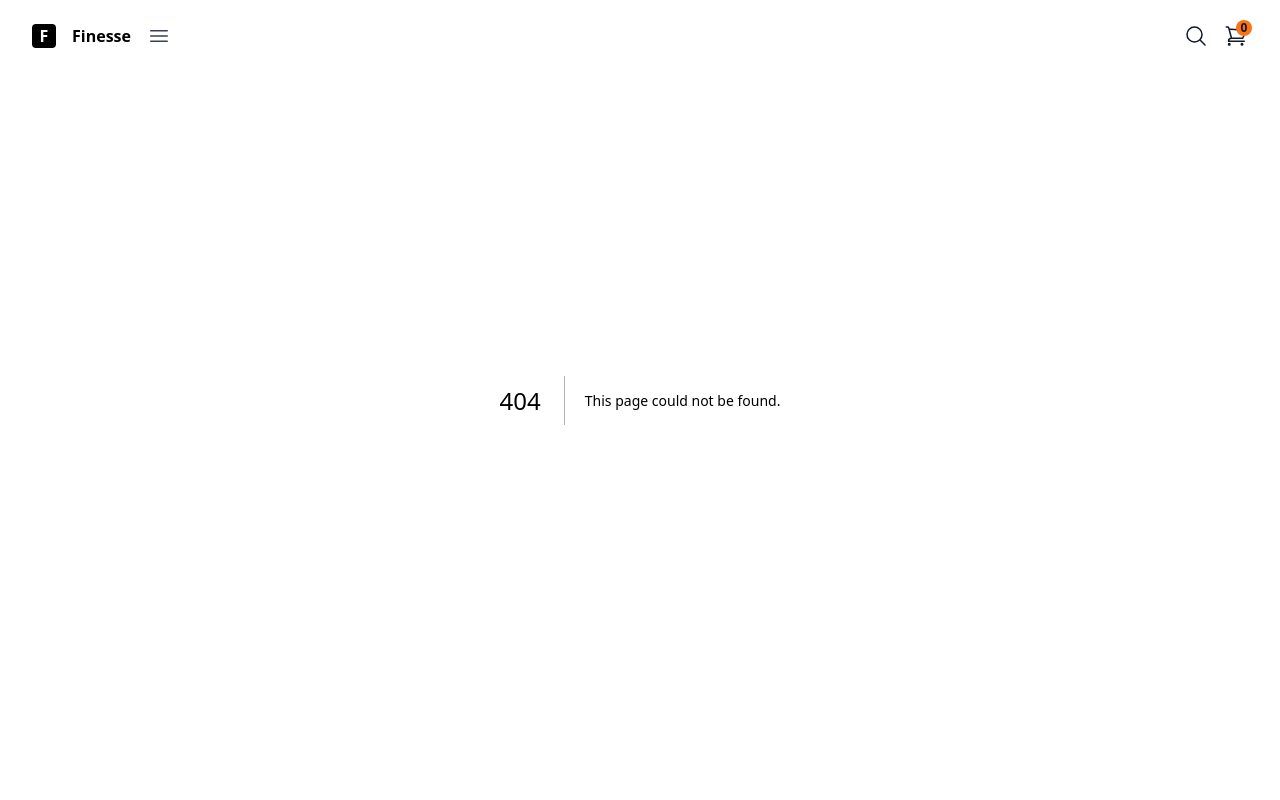
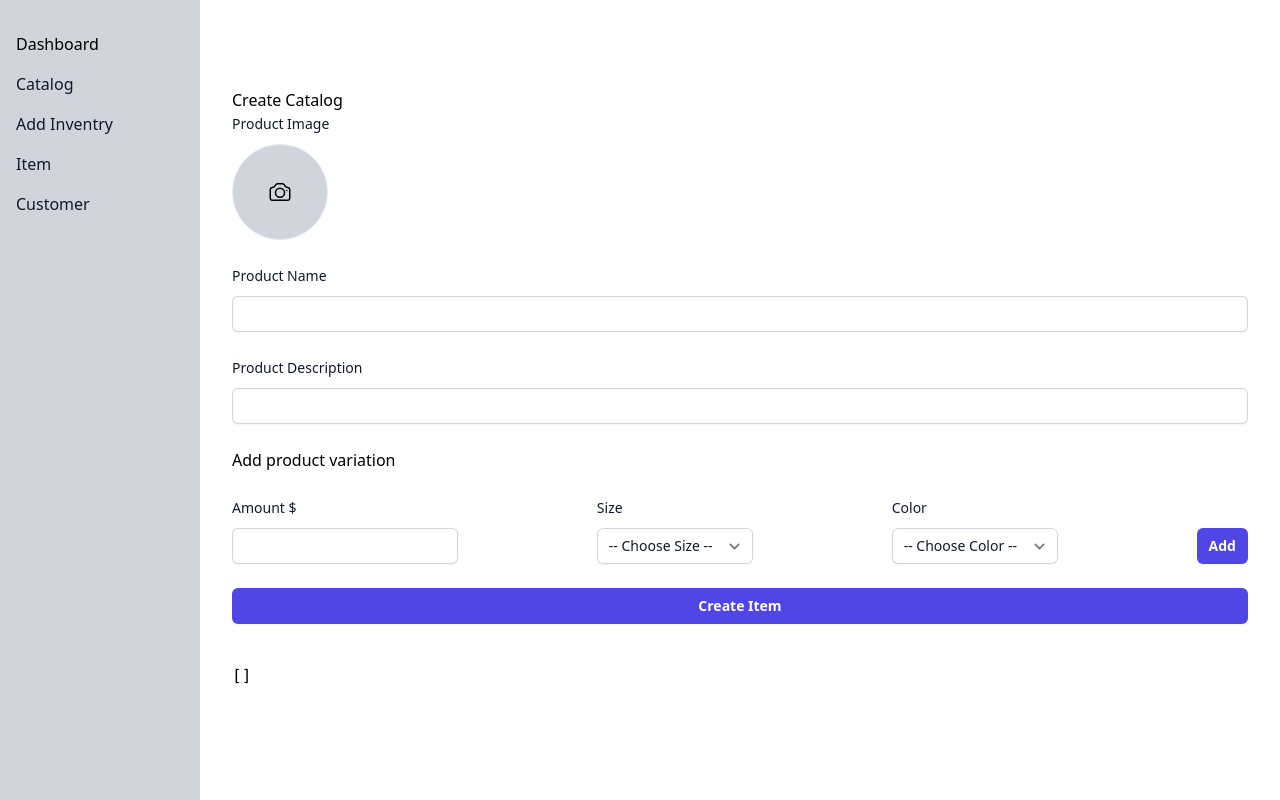
Before and after one commit to Aladdin4u/square-store, a Next.js app: page /admin/dashboard in a window 1280 px wide. Before the commit this address had no page. Shown: the top 800 px of the page. Built offline with nearby package versions, Linux system fonts and the light colour scheme.

Commit message:
initial changes

```diff
--- /dev/null
+++ b/components/Sidebar.js
@@ -0,0 +1,30 @@
+import Link from "next/link";
+
+export default function Siderbar() {
+  const activeStyles = {
+    fontWeight: "bold",
+    textDecoration: "underline",
+    color: "#161616",
+  };
+  return (
+    <div className="fixed top-0 left-0 bg-gray-300 py-4 w-[200px] h-full">
+      <div className="mx-auto w-full p-4">
+        <h1>Dashboard</h1>
+        <ul role="list" className="mt-4 gap-y-6">
+          <li className="text-base text-gray-900 hover:text-gray-500 cursor-pointer">
+            <Link href="/admin/dashboard">Catalog</Link>
+          </li>
+          <li className="mt-4 text-base text-gray-900 hover:text-gray-500 cursor-pointer">
+            <Link href="/admin/items">Add Inventry</Link>
+          </li>
+          <li className="mt-4 text-base text-gray-900 hover:text-gray-500 cursor-pointer">
+            <Link href="/admin/items">Item</Link>
+          </li>
+          <li className="mt-4 text-base text-gray-900 hover:text-gray-500 cursor-pointer">
+            <Link href="/admin/customer">Customer</Link>
+          </li>
+        </ul>
+      </div>
+    </div>
+  );
+}
--- a/pages/_app.js
+++ b/pages/_app.js
@@ -4,6 +4,9 @@ import Footer from "../components/Footer"
 import "../styles/global.css";
 
 export default function App({ Component, pageProps }) {
+  if(Component.getLayout){
+    return Component.getLayout(<Component {...pageProps} />)
+  }
   return (
     <Layout>
         <Navbar />
--- a/pages/admin/createCatalog.js
+++ b/pages/admin/createCatalog.js
@@ -7,60 +7,107 @@ import { CameraIcon } from "@heroicons/react/24/outline";
 export default function CreateCatalog() {
   const [data, setData] = useState([]);
   const [variation, setVariation] = useState([]);
+  const [color, setColor] = useState([]);
+  const [size, setSize] = useState([]);
   const [files, setFiles] = useState("");
   const [formData, setFormData] = useState({
     name: "",
     description: "",
-    varName: "",
-    varAmount: "",
+    amount: "",
+    color: "",
+    size: "",
   });
-  console.log(formData);
+  console.log("formdata ===",formData);
+  console.log("varation ===",variation);
+  console.log("color ===", color);
+  console.log("size ===",size);
   const handleChange = (e) => {
     setFormData((prevFormData) => {
+      const { name, value, type, checked } = e.target;
       return {
         ...prevFormData,
-        [e.target.name]: e.target.value,
+        [name]: type === "checkbox" ? checked : value,
       };
     });
   };
   const submitVaration = (e) => {
     e.preventDefault();
     const newVariation = {
-      id: `#${formData.varName}_${formData.name}`,
-      name: formData.varName,
-      type: "ITEM_VARIATION",
-      item_variation_data: {
-        price_money: {
-          amount: parseInt(formData.varAmount),
+      type: "ITEM",
+      id: `#item_variation_${formData.size.toLowerCase()}_${formData.color.toLowerCase()}`,
+      itemVariationData: {
+        pricing_type: "FIXED_PRICING",
+        priceMoney: {
+          amount: parseInt(formData.amount),
           currency: "USD",
         },
-        pricing_type: "FIXED_PRICING",
-        item_id: `#${formData.name}`,
+        itemOptionValues: [
+          {
+            itemOptionId: "#item_option_size",
+            itemOptionValueId: `#item_option_value_size_${formData.size.toLowerCase()}`,
+          },
+          {
+            itemOptionId: "#item_option_color",
+            itemOptionValueId: `#item_option_value_color_${formData.color.toLowerCase()}`,
+          },
+        ],
       },
     };
 
-    if (!formData.varName || !formData.varAmount) {
-      return alert("enter valid values");
+    const newColor = {
+      type: "ITEM_OPTION_VAL",
+      id: `#item_option_value_color_${formData.color.toLowerCase()}`,
+      itemOptionValueData: {
+        name: `${formData.color}`,
+      },
+    };
+    const newSize = {
+      type: "ITEM_OPTION_VAL",
+      id: `#item_option_value_size_${formData.size.toLowerCase()}`,
+      itemOptionValueData: {
+        name: `${formData.size}`,
+      },
+    };
+    if (!formData.color || !formData.size|| !formData.amount) {
+      return alert("enter product variation values");
     }
     setVariation((prevVariation) => {
       return [...prevVariation, newVariation];
+    });
+
+    setColor((prevColor) => {
+      return [...prevColor, newColor];
+    });
+    setSize((prevSize) => {
+      let check = [...prevSize.filter(x => x === newSize.id)]
+      if(check) {
+          return
+      }
+      // return [...prevSize, newSize];
     });
 
     setFormData((prevFormData) => {
       return {
         ...prevFormData,
         varName: "",
-        varAmount: "",
+        amount: "",
       };
     });
   };
 
-  const deleteVaraiation = (id) => {
+  const deleteVaraiation = (id, sizeId, colorId) => {
+    console.log({
+      id: id,
+      size:sizeId,
+      color: colorId
+    })
     setVariation((prevVariation) =>
       prevVariation.filter((arr) => arr.id !== id)
     );
+    setColor((prevColor) => prevColor.filter((arr) => arr.id !== sizeId));
+    setSize((prevSize) => prevSize.filter((arr) => arr.id !== colorId));
   };
-  const handleSubmit = async(e) => {
+  const handleSubmit = async (e) => {
     e.preventDefault();
     const body = {
       name: formData.name,
@@ -68,17 +115,17 @@ export default function CreateCatalog() {
       variation: variation,
     };
     console.log(body);
-    try {
-      const res = await axios.post("../api/catalog/additemqty", {});
-      console.log(res);
-      setData(res)
-    } catch (error) {
-      console.log(error)
-    }
+    // try {
+    //   const res = await axios.post("../api/catalog/additemqty", {});
+    //   console.log(res);
+    //   setData(res)
+    // } catch (error) {
+    //   console.log(error)
+    // }
   };
   return (
     <div className="flex min-h-full flex-1 flex-col justify-center px-6 py-12 lg:px-8">
-      <div className="my-10 sm:mx-auto sm:w-full sm:max-w-sm">
+      <div className="my-10 sm:mx-auto sm:w-full">
         <h1>Create Catalog</h1>
         <form className="space-y-6" onSubmit={handleSubmit}>
           <div>
@@ -157,33 +204,36 @@ export default function CreateCatalog() {
           <h2>Add product variation</h2>
           {variation.length > 0 && (
             <>
-              {/* <pre>{JSON.stringify(variation, null, 4)}</pre> */}
+              <pre>{JSON.stringify(variation, null, 4)}</pre>
               {variation.map((arr, i) => (
                 <EditVaraiation
                   key={arr.id}
                   name={arr.name}
-                  amount={arr.item_variation_data.price_money.amount}
-                  delete={() => deleteVaraiation(arr.id)}
+                  amount={arr.itemVariationData.priceMoney.amount}
+                  delete={() => deleteVaraiation(arr.id, arr.itemVariationData.itemOptionValues[0].itemOptionValueId
+                    , arr.itemVariationData.itemOptionValues[1].itemOptionValueId
+                    )}
                 />
               ))}
             </>
           )}
           <div className="w-full flex justify-between items-end gap-4">
+
             <div>
               <div>
                 <label
-                  htmlFor="varName"
+                  htmlFor="amount"
                   className="block text-sm font-medium leading-6 text-gray-900"
                 >
-                  Name
+                  Amount $
                 </label>
                 <div className="mt-2">
                   <input
-                    id="varName"
-                    name="varName"
-                    type="text"
+                    id="amount"
+                    name="amount"
+                    type="number"
                     onChange={handleChange}
-                    value={formData.varName}
+                    value={formData.amount}
                     disabled={
                       !formData.name || !formData.description ? true : false
                     }
@@ -192,27 +242,51 @@ export default function CreateCatalog() {
                 </div>
               </div>
             </div>
-
             <div>
               <div>
                 <label
-                  htmlFor="varAmount"
+                  htmlFor="size"
                   className="block text-sm font-medium leading-6 text-gray-900"
                 >
-                  Amount
+                  Size
                 </label>
                 <div className="mt-2">
-                  <input
-                    id="varAmount"
-                    name="varAmount"
-                    type="number"
+                  <select
+                    name="size"
+                    value={formData.size}
                     onChange={handleChange}
-                    value={formData.varAmount}
-                    disabled={
-                      !formData.name || !formData.description ? true : false
-                    }
                     className="block w-full rounded-md border-0 py-1.5 text-gray-900 shadow-sm ring-1 ring-inset ring-gray-300 placeholder:text-gray-400 focus:ring-2 focus:ring-inset focus:ring-indigo-600 sm:text-sm sm:leading-6"
-                  />
+                  >
+                    <option value="">-- Choose Size --</option>
+                    <option value="Small">Small</option>
+                    <option value="Medium">Medium</option>
+                    <option value="Large">Large</option>
+                  </select>
+                </div>
+              </div>
+            </div>
+            <div>
+              <div>
+                <label
+                  htmlFor="color"
+                  className="block text-sm font-medium leading-6 text-gray-900"
+                >
+                  Color
+                </label>
+                <div className="mt-2">
+                  <select
+                    name="color"
+                    value={formData.color}
+                    onChange={handleChange}
+                    className="block w-full rounded-md border-0 py-1.5 text-gray-900 shadow-sm ring-1 ring-inset ring-gray-300 placeholder:text-gray-400 focus:ring-2 focus:ring-inset focus:ring-indigo-600 sm:text-sm sm:leading-6"
+                  >
+                    <option value="">-- Choose Color --</option>
+                    <option value="White">White</option>
+                    <option value="Black">Black</option>
+                    <option value="Red">Red</option>
+                    <option value="Blue">Blue</option>
+                    <option value="Yellow">Yellow</option>
+                  </select>
                 </div>
               </div>
             </div>
@@ -227,6 +301,11 @@ export default function CreateCatalog() {
           <div>
             <button
               type="submit"
+              disabled={
+                !formData.name || !formData.description || !variation[0]
+                  ? true
+                  : false
+              }
               className="flex w-full justify-center rounded-md bg-indigo-600 px-3 py-1.5 text-sm font-semibold leading-6 text-white shadow-sm hover:bg-indigo-500 focus-visible:outline focus-visible:outline-2 focus-visible:outline-offset-2 focus-visible:outline-indigo-600"
             >
               Create Item
--- /dev/null
+++ b/pages/admin/dashboard.js
@@ -0,0 +1,20 @@
+import Siderbar from "../../components/Sidebar";
+import CreateCatalog from "./createCatalog";
+
+export default function Dashboard() {
+  return (
+    <div className="w-full ml-[200px]">
+      <CreateCatalog />
+    </div>
+  );
+}
+
+Dashboard.getLayout = function PageLayout(page) {
+  return (
+    <div className="flex mx-auto w-full">
+      <Siderbar />
+      {page}
+
+    </div>
+  );
+};
--- /dev/null
+++ b/pages/admin/inventry.js
@@ -0,0 +1,17 @@
+import Siderbar from "../../components/Sidebar";
+export default function Inventry() {
+  return (
+    <div className="w-full ml-[200px]">
+      <h1>Inventry</h1>
+    </div>
+  );
+}
+
+Inventry.getLayout = function PageLayout(page) {
+  return (
+    <div className="flex mx-auto w-full">
+      <Siderbar />
+      {page}
+    </div>
+  );
+};
```
